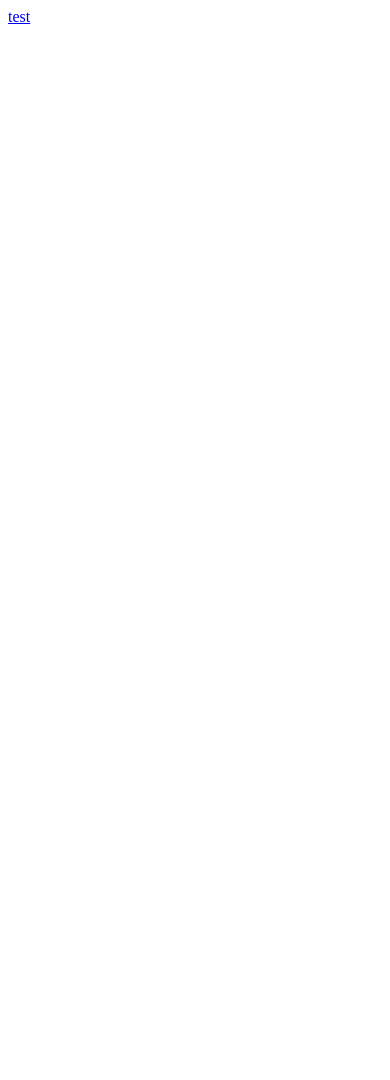
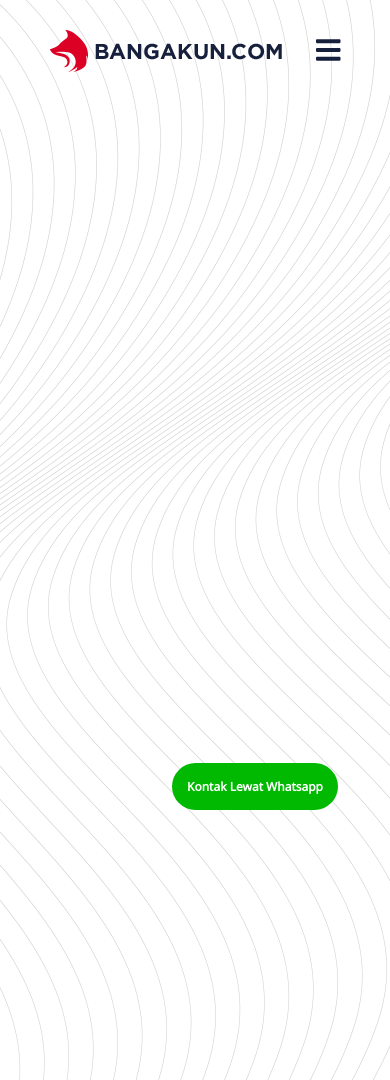
Before and after one commit to iguanod0n/bangakun, a plain HTML site: page index.html in a window 390 px wide. Before the commit the page ends 844 px from the top, so only its background shows below. Drawn offline with Linux system fonts and the light colour scheme; files that its build step writes are made by us from their sources.

Commit message:
Update v0.0.0.1
- anchoring paintbucket.css, Noto Sans from Google Font, Font Awesome
- adding fixed object (Whatsapp Button, Bangakun Logo, Hamburger Menu)

```diff
--- a/index.html
+++ b/index.html
@@ -2,14 +2,25 @@
 <html lang="en" dir="ltr">
   <head>
     <meta charset="utf-8">
-    <link rel="stylesheet" type="text/css" href="./css/paintbucket.css">
+    <link rel="stylesheet" type="text/css" href="paintbucket.css">
+    <link href="https://fonts.googleapis.com/css?family=Noto+Sans" rel="stylesheet">
+    <script defer src="https://use.fontawesome.com/releases/v5.7.0/js/all.js" integrity="sha384-qD/MNBVMm3hVYCbRTSOW130+CWeRIKbpot9/gR1BHkd7sIct4QKhT1hOPd+2hO8K" crossorigin="anonymous"></script>
     <title>Penyedia Akun Instagram No.1 Di Indonesia</title>
   </head>
   <body>
     <a href="#head">
-      <div class="roundButton fixedRBButton">
-        test
+      <div class="roundButton">
+        Kontak Lewat Whatsapp
       </div>
     </a>
+    <a href="#top">
+      <img class="bangakunLogo" src="assets/bangakun-logo.png" alt="bangakun-logo.png">
+    </a>
+    <a href="#top" class="hamburgerMenu">
+      <i class="fas fa-bars"></i>
+    </a>
+    <div style="height: 1400px;" class="">
+
+    </div>
   </body>
 </html>
--- a/paintbucket.css
+++ b/paintbucket.css
@@ -1,10 +1,51 @@
-#roundButton {
-  border-radius: 100%;
-  background-color: #00b900;
+
+body {
+  background-image: url(assets/bg.png);
+  background-repeat: no-repeat;
+  background-attachment: fixed;
 }
 
-#fixedbutton {
+.bangakunLogo {
+  /*fixed positioning*/
+    position: fixed;
+    z-index: 99;
+    top: 30px;
+    left: 50px;
+}
+
+.roundButton {
+/*fixed positioning*/
   position: fixed;
-  bottom: 0px;
-  right: 0px;
+  z-index: 99;
+  bottom: 30px;
+  right: 50px;
+/*text object*/
+  color: white;
+  text-align: center;
+  text-decoration: none;
+  display: inline-block;
+  font-weight: bold;
+  font-family: 'Noto Sans', sans-serif;
+  font-size: 12px;
+/*button form*/
+  border-radius: 100px;
+  background-color: #00b900;
+  border: none;
+  padding: 15px;
+  margin: 4px 2px;
 }
+
+.hamburgerMenu {
+/*fixed positioning*/
+  position: fixed;
+  z-index: 99;
+  top: 30px;
+  right: 50px;
+/*text object*/
+  color: #161f3c;
+  text-align: center;
+  text-decoration: none;
+  display: inline-block;
+  font-family: 'Noto Sans', sans-serif;
+  font-size: 28px;
+}
```
Also changed, not shown: assets/bangakun-logo.png (added), assets/bg.png (added).
